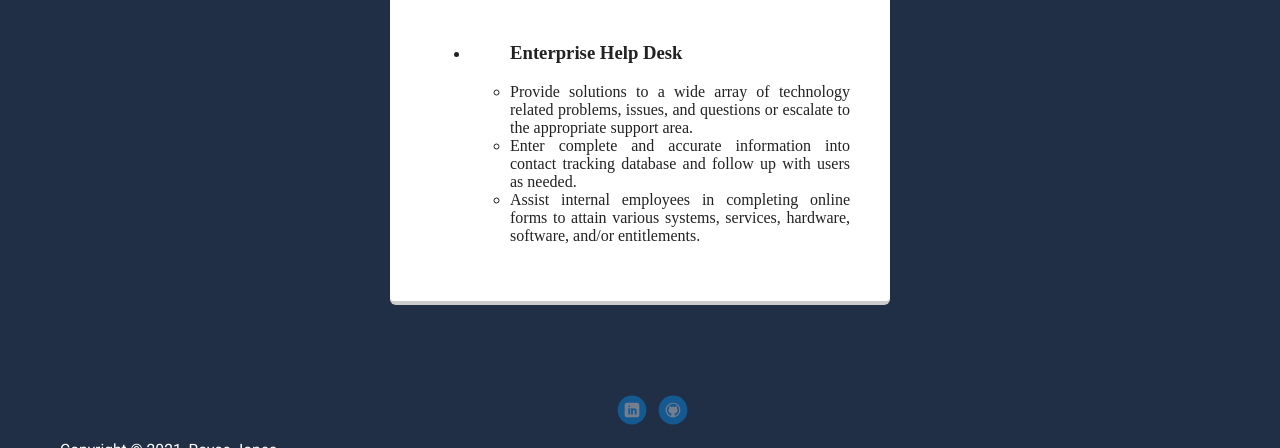
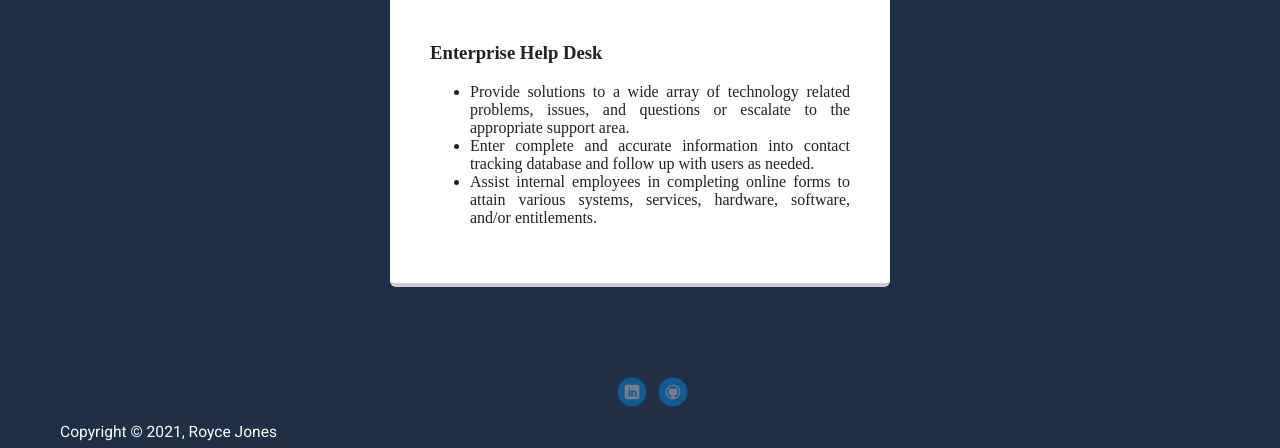
Before and after one commit to Roycewho/Portfolio-Project, a plain HTML site: page experience.html in a window 1280 px wide. Shown: the part 652-1100 px from the top of the page. Drawn offline with Linux system fonts and the light colour scheme; a web font is replaced by a local one.

Commit message:
Fixed validation error
Moved H3 element out of ul

```diff
--- a/experience.html
+++ b/experience.html
@@ -27,14 +27,14 @@
       <section class="card">
         <h2>Experience</h2>
         <div class='experience'>
-       <ul>
-           <li>
-            <ul><h3>Enterprise Help Desk</h3>
+            <h3>Enterprise Help Desk</h3>
+            <ul>
+
                 <li>Provide solutions to a wide array of technology related problems, issues, and questions or escalate to the appropriate support area.</li>
                 <li>Enter complete and accurate information into contact tracking database and follow up with users as needed.</li>
                 <li>Assist internal employees in completing online forms to attain various systems, services, hardware, software, and/or entitlements.</li>
             </ul>
-           </li>
+
        </ul>
       </div>
       </section>
```
